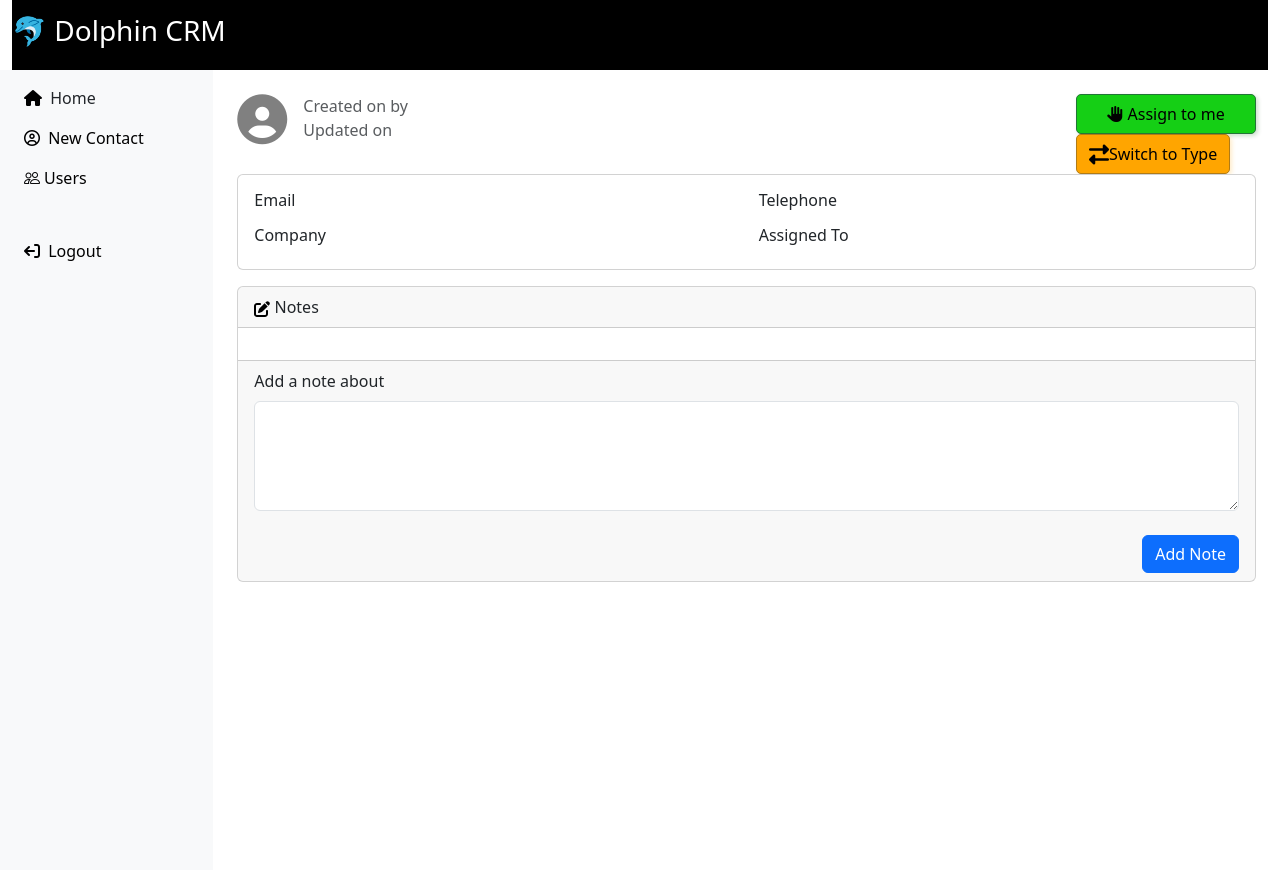
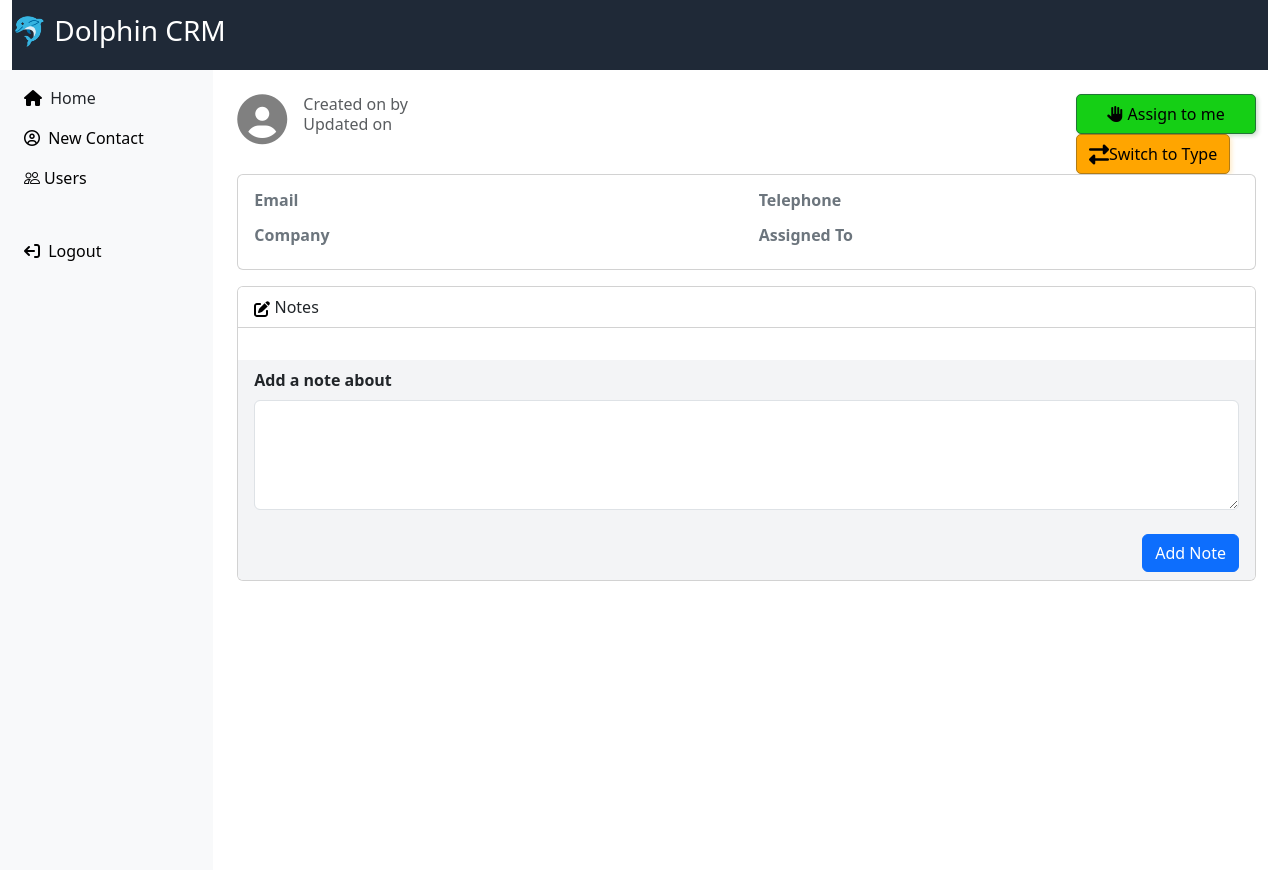
Before and after one commit to CoderTrudy/info2180-project-2, a PHP site: the page made by contact-details.php in a window 1280 px wide. Run offline with PHP 8.4, Linux system fonts and the light colour scheme; data comes from the database, SQL or seed files in the repository; data that the repository does not hold is empty.

Commit message:
Added styles

```diff
--- a/contact-details.php
+++ b/contact-details.php
@@ -23,7 +23,7 @@ include_once 'layout.php';
                 <h2 class="text-start fw-bold mb-0">
                     <?php echo "" . $contact['firstname'] . " " . $contact['lastname']?>
                 </h2>
-                <p class="text-start text-body-secondary">
+                <p class="text-start text-body-secondary lh-sm">
                     <?php echo "Created on " . $contact['created_at'] . " by " . $contact['created_by']?>
                     <br>
                     <?php echo "Updated on " . $contact['updated_at']?>
@@ -56,22 +56,22 @@ include_once 'layout.php';
             <div class="card-body">
                 <div class="row">
                     <div class="col-md">
-                        <h6 class="card-title">Email</h6>
-                        <p class="card-text fw-semibold">
+                        <h6 class="card-title text-secondary fw-semibold">Email</h6>
+                        <p class="card-text">
                             <?php echo $contact['email']?>
                         </p>
-                        <h6 class="card-title">Company</h6>
-                        <p class="card-text fw-semibold">
+                        <h6 class="card-title text-secondary fw-semibold">Company</h6>
+                        <p class="card-text">
                         <?php echo $contact['company']?>
                         </p>
                     </div>
                     <div class="col-md">
-                        <h6 class="card-title">Telephone</h6>
-                        <p class="card-text fw-semibold">
+                        <h6 class="card-title text-secondary fw-semibold">Telephone</h6>
+                        <p class="card-text">
                         <?php echo $contact['telephone']?>
                         </p>
-                        <h6 class="card-title">Assigned To</h6>
-                        <p class="card-text fw-semibold">
+                        <h6 class="card-title text-secondary fw-semibold">Assigned To</h6>
+                        <p class="card-text">
                         <?php
                             $assigned = getUserById($contact['assigned_to']);
                             echo $assigned['firstname'] . " " . $assigned['lastname']?>
@@ -101,7 +101,7 @@ include_once 'layout.php';
         ?>
 
         <div class="card mb-3">
-            <div class="card-header">
+            <div class="card-header bg-white">
                 <img src="pen-to-square.svg">
                 Notes
             </div>
@@ -113,10 +113,10 @@ include_once 'layout.php';
                 ?>
 
             </div>
-            <div class="card-footer">
+            <div class="card-footer border-top-0">
                 <form id="notes-form" action="<?="http://localhost/info2180-project-2/contact-details.php?contact_id=" . $contact['id']?>" method="post" novalidate>
                     <div class="form-field">
-                        <label class="form-label" for="notes"><?php echo "Add a note about " . $contact['firstname']?></label>
+                        <label class="form-label fw-semibold" for="notes"><?php echo "Add a note about " . $contact['firstname']?></label>
                         <textarea class="form-control" id="notes" name="notes" rows="4"></textarea>
                     </div>
                     <!-- Save Button -->
--- a/dash.css
+++ b/dash.css
@@ -1,7 +1,7 @@
 body {}
 
 header {
-  background-color: black;
+  background-color: #1f2937;
   color: white;
   height: 70px;
   display: flex;
@@ -58,7 +58,6 @@ header {
     box-shadow: 2px 2px 4px rgba(255, 165, 0, 0.2); /* Orange shadow */
 }
 
-{
-
-
+.card.mb-3 .card-footer {
+  background-color:#f3f4f6;
 }
```
